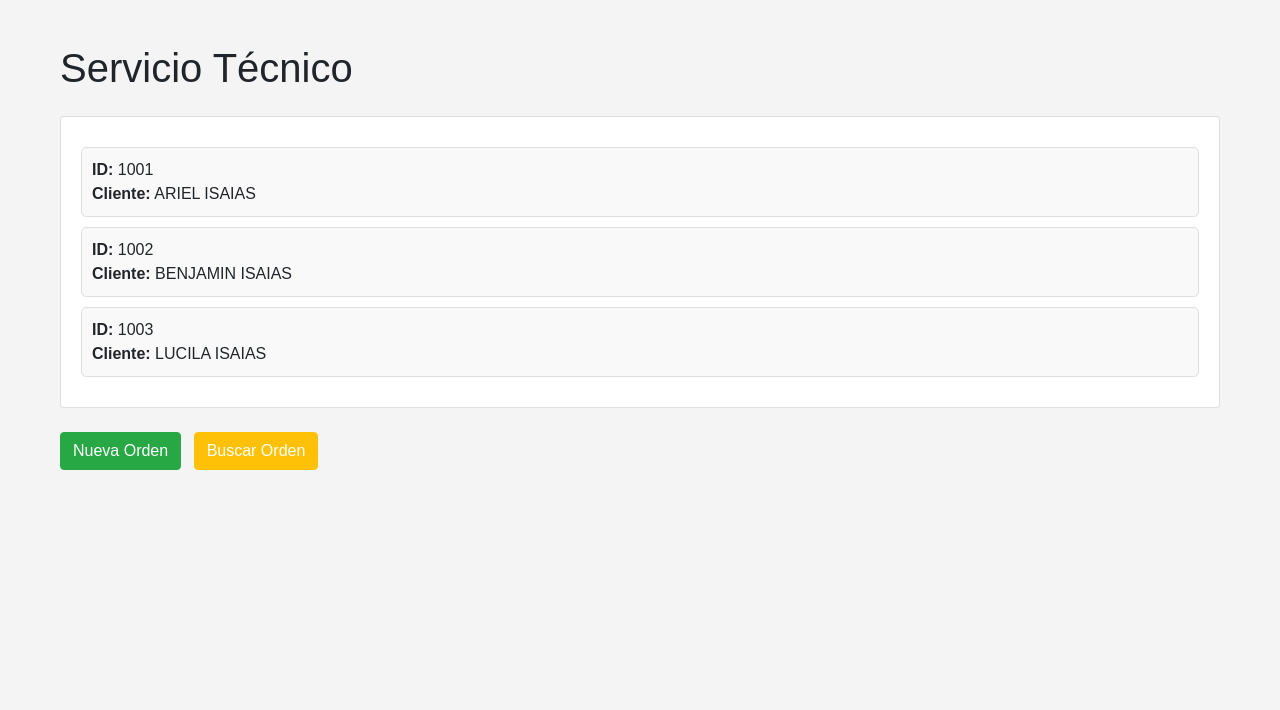
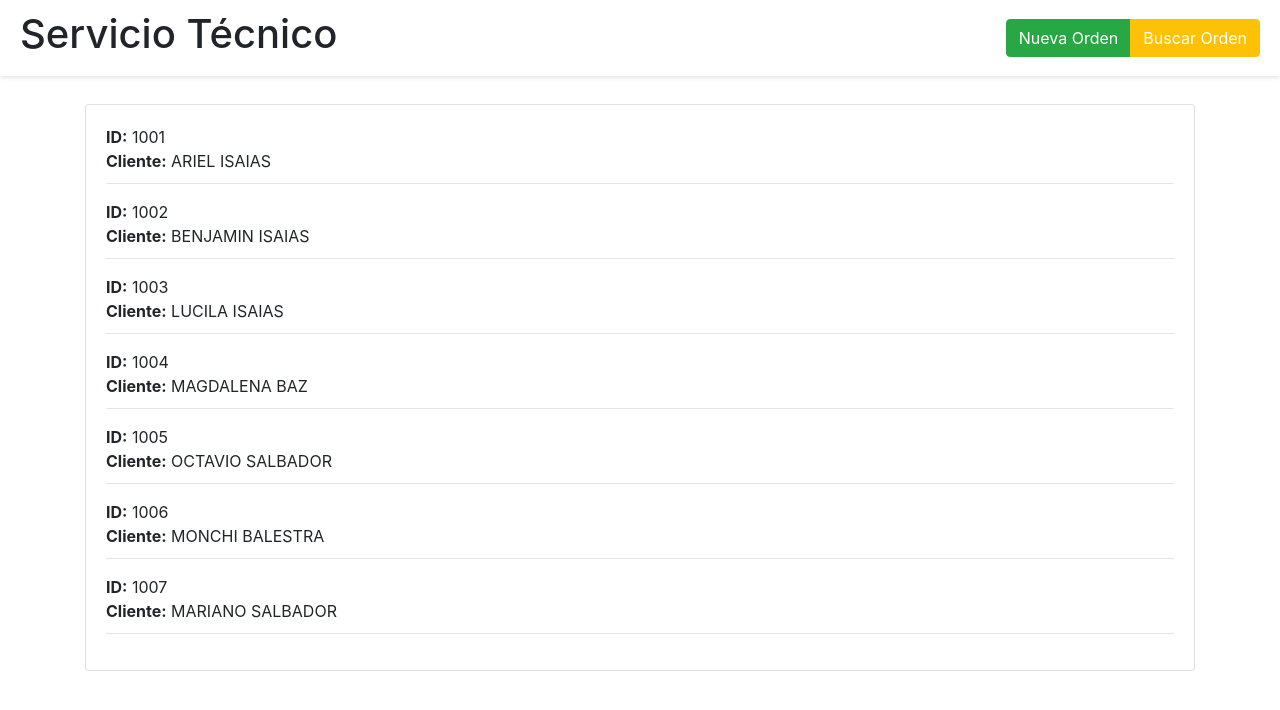
Before and after one commit to A-Isaias/serviciotecnicoV4, a Node server app: page / in a window 1280 px wide. Shown: the top 710 px of the page. Run offline with Node 20, Linux system fonts and the light colour scheme; some libraries are stand-ins or nearby versions.

Commit message:
agregadas funciones

```diff
--- a/public/css/index.css
+++ b/public/css/index.css
@@ -1,52 +1,27 @@
-/* Estilos CSS */
-body {
-  font-family: Arial, sans-serif;
-  background-color: #f4f4f4;
-  margin: 0;
-  padding: 0;
+/* Estilos para el título y los botones fijos */
+.fixed-header {
+  position: fixed;
+  top: 0;
+  left: 0;
+  right: 0;
+  background-color: white;
+  z-index: 1000; /* Asegura que los elementos estén sobre el contenido */
+  padding: 10px 0;
+  box-shadow: 0px 2px 4px rgba(0, 0, 0, 0.1);
+  display: flex;
+  justify-content: space-between;
+  align-items: center;
 }
 
-.container {
-  max-width: 1200px;
-  margin: 0 auto;
-  padding: 20px;
+.fixed-header h1 {
+  margin-left: 20px;
 }
 
-.header {
-  background-color: #3498db;
-  color: white;
-  text-align: center;
-  padding: 10px;
+.fixed-header .btn-group {
+  margin-right: 20px;
 }
 
-.orders-container {
-  background-color: #fff;
-  border: 1px solid #ccc;
-  padding: 20px;
-  margin: 20px 0;
-  border-radius: 5px;
-  box-shadow: 0 0 5px rgba(0, 0, 0, 0.1);
+/* Ajustar el espacio después del título */
+body {
+  padding-top: 80px;
 }
-
-.order {
-  border: 1px solid #ddd;
-  padding: 10px;
-  margin: 10px 0;
-  background-color: #f9f9f9;
-  border-radius: 5px;
-}
-
-.button {
-  background-color: #3498db;
-  color: white;
-  border: none;
-  padding: 10px 20px;
-  cursor: pointer;
-  border-radius: 5px;
-  font-size: 14px;
-  transition: background-color 0.3s ease;
-}
-
-.button:hover {
-  background-color: #2980b9;
-}
--- a/src/app.js
+++ b/src/app.js
@@ -101,7 +101,7 @@ app.post('/update/:id', (req, res) => {
         fs.writeFileSync(path.join(__dirname, 'servicios.json'), JSON.stringify(servicios, null, 2));
     }
 
-    res.redirect('/search');
+    res.redirect('/');
 });
 
 app.post('/search', (req, res) => {
--- a/src/servicios.json
+++ b/src/servicios.json
@@ -5,10 +5,10 @@
     "telefono": "123456789",
     "tipo_equipo": "Laptop",
     "marca": "HP",
-    "modelo": "Pavilion",
-    "numero_serie": "ABC123",
-    "accesorios": "Cargador, Mouse",
-    "tareas": "Reparación de pantalla"
+    "modelo": "x360la",
+    "numero_serie": "2546584",
+    "accesorios": "no",
+    "tareas": "Cambio de Bateria"
   },
   {
     "id": 1002,
@@ -31,5 +31,49 @@
     "numero_serie": "121231",
     "accesorios": "CARGADOR",
     "tareas": "REVISAR"
+  },
+  {
+    "id": 1004,
+    "nombre_cliente": "MAGDALENA BAZ",
+    "telefono": "3364529859",
+    "tipo_equipo": "NOTEBOOK",
+    "marca": "HP",
+    "modelo": "G71 LA001",
+    "numero_serie": "1234565",
+    "accesorios": "CARGADOR",
+    "tareas": "REVISAR"
+  },
+  {
+    "id": 1005,
+    "nombre_cliente": "OCTAVIO SALBADOR",
+    "telefono": "3364525252",
+    "tipo_equipo": "NOTEBOOK",
+    "marca": "ACER",
+    "modelo": "ASPÍRE 5571",
+    "numero_serie": "645465894",
+    "accesorios": "NO",
+    "tareas": "NO INICIA"
+  },
+  {
+    "id": 1006,
+    "nombre_cliente": "MONCHI BALESTRA",
+    "telefono": "1147679255",
+    "tipo_equipo": "MONITOR",
+    "marca": "SAMSUNG",
+    "modelo": "19B300",
+    "numero_serie": "4564812354",
+    "accesorios": "FUENTE",
+    "tareas": "NO DA IMAGEN"
+  },
+  {
+    "id": 1007,
+    "nombre_cliente": "MARIANO SALBADOR",
+    "telefono": "3415687975",
+    "tipo_equipo": "RETRO COMPUTADORA",
+    "marca": "COMMODORE",
+    "modelo": "64",
+    "numero_serie": "12415465",
+    "accesorios": "DISK DRIVE 1541 + FUENTES+JOYSTICKS",
+    "tareas": "REVISAR PUERTO DE JOYSTICK"
   }
 ]
--- a/src/views/index.ejs
+++ b/src/views/index.ejs
@@ -6,11 +6,19 @@
     <title>Servicio Técnico</title>
     <link rel="stylesheet" href="https://stackpath.bootstrapcdn.com/bootstrap/4.5.2/css/bootstrap.min.css">
     <link rel="stylesheet" href="/css/index.css" type="text/css">
+
 </head>
 
 <body>
     <div class="container mt-4">
-        <h1 class="mb-4">Servicio Técnico</h1>
+        <!-- Título y botones fijos -->
+        <div class="fixed-header">
+            <h1>Servicio Técnico</h1>
+            <div class="btn-group">
+                <button class="btn btn-success"><a href="/new" class="text-white">Nueva Orden</a></button>
+                <button class="btn btn-warning"><a href="/search" class="text-white">Buscar Orden</a></button>
+            </div>
+        </div>
 
         <div class="row">
             <div class="col">
@@ -20,13 +28,6 @@
                         <div id="orders-container"></div>
                     </div>
                 </div>
-            </div>
-        </div>
-
-        <div class="row mt-4">
-            <div class="col">
-                <button class="btn btn-success mr-2"><a href="/new" class="text-white">Nueva Orden</a></button>
-                <button class="btn btn-warning mr-2"><a href="/search" class="text-white">Buscar Orden</a></button>
             </div>
         </div>
     </div>
@@ -83,6 +84,11 @@
                     }
                 });
 
+                // Agregar una línea separadora
+                const separator = document.createElement("hr");
+                separator.style.marginTop = "10px";
+                orderElement.appendChild(separator);
+
                 ordersContainer.appendChild(orderElement);
             });
 
```
Also changed, not shown: 1 other file.
